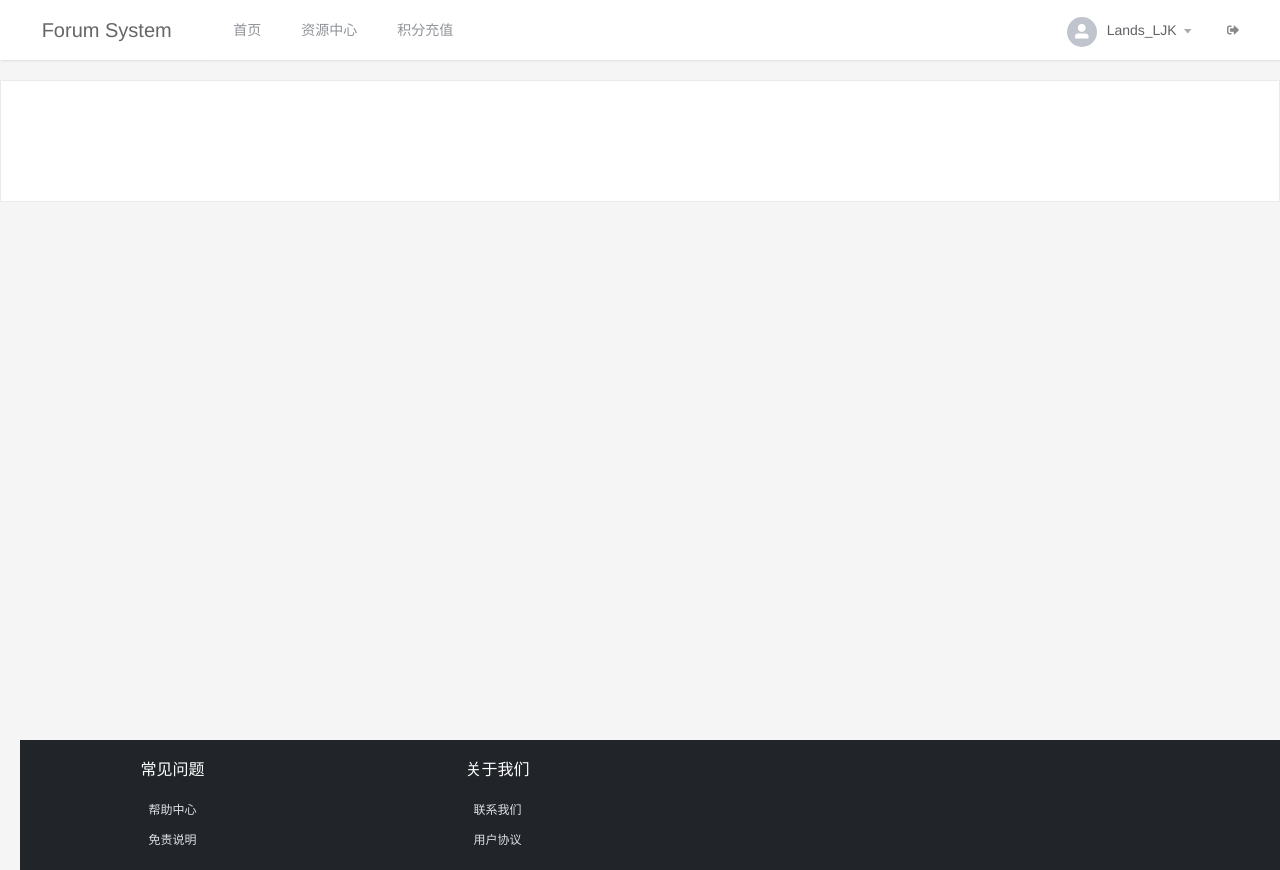
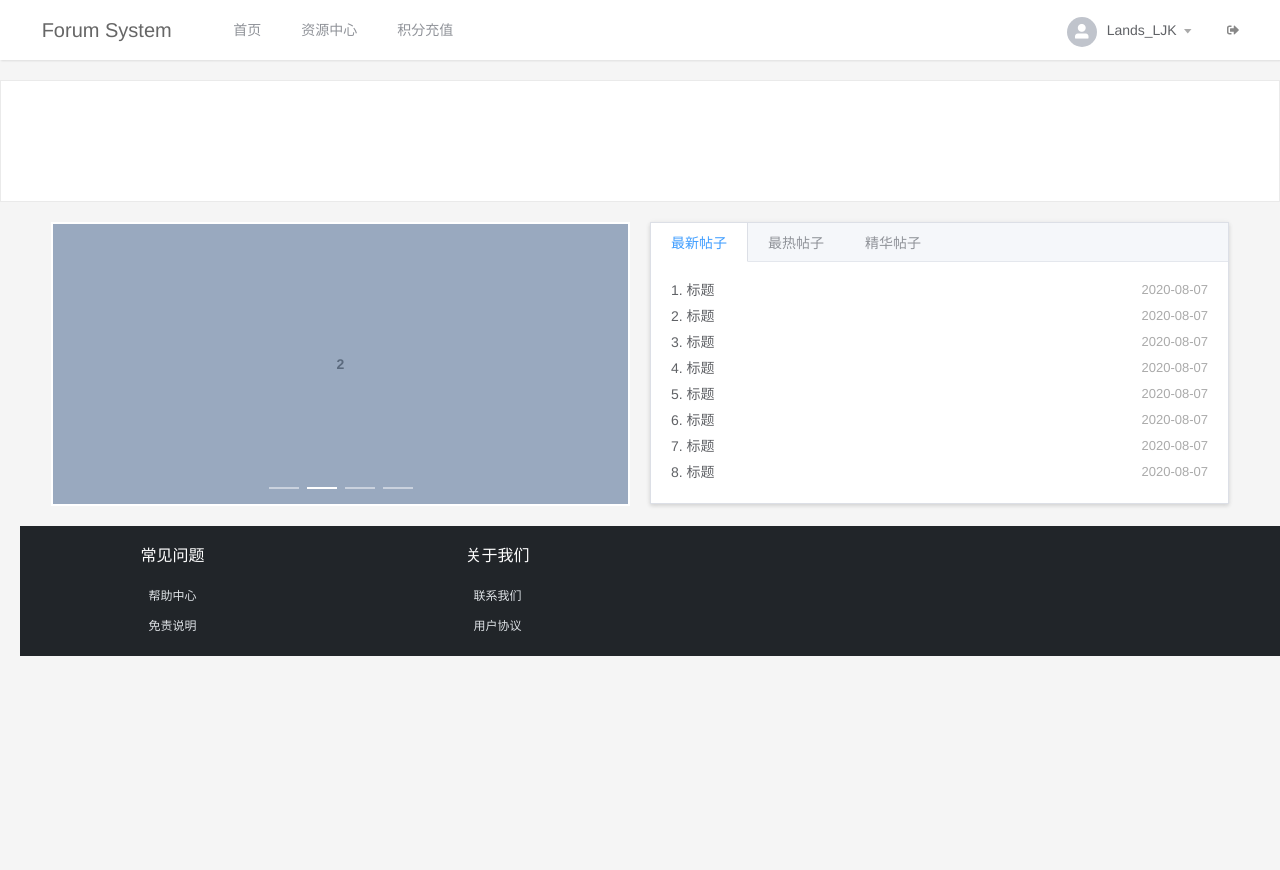
Before and after one commit to NoharaHiroshi/forum_system, a Vue app in the folder static/js/: page /#/ in a window 1280 px wide. Shown: the top 870 px of the page. After the commit the page ends 800 px from the top, so only its background shows below. Built offline with nearby package versions, Linux system fonts and the light colour scheme.

Commit message:
首页内容

```diff
--- a/static/js/src/components/Index.vue
+++ b/static/js/src/components/Index.vue
@@ -1,13 +1,94 @@
 <template>
-
+    <div class="context">
+        <el-row :gutter="20">
+            <el-col :span="12">
+                <el-carousel trigger="click" class="carousel" height="280px">
+                  <el-carousel-item v-for="item in 4" :key="item">
+                    <h3 class="small">{{ item }}</h3>
+                  </el-carousel-item>
+                </el-carousel>
+            </el-col>
+            <el-col :span="12">
+                 <el-tabs v-model="activeName" type="border-card" class="topic" @tab-click="handleClick">
+                    <el-tab-pane label="最新帖子" name="first">
+                        <ul class="topic-list">
+                            <li v-for="item in 8" :key="item">
+                                <div class="title">{{ item }}. 标题</div>
+                                <div class="date">2020-08-07</div>
+                            </li>
+                        </ul>
+                    </el-tab-pane>
+                    <el-tab-pane label="最热帖子" name="second">最热帖子</el-tab-pane>
+                    <el-tab-pane label="精华帖子" name="third">精华帖子</el-tab-pane>
+                  </el-tabs>
+            </el-col>
+        </el-row>
+    </div>
 </template>
 
 <script>
 export default {
-  	name: 'Index'
+  	name: 'Index',
+    data() {
+      return {
+        activeName: 'first'
+      };
+    },
+    methods: {
+      handleClick(tab, event) {
+        console.log(tab, event);
+      }
+    }
 }
 </script>
 
 <style>
+	.context {
+        width: 95%;
+        margin: 0 auto;
+    }
+    .carousel {
+        background: #fff;
+        border: 2px solid #fff;
+        box-sizing: border-box;
+    }
+    .carousel .el-carousel__item h3 {
+        color: #475669;
+        font-size: 14px;
+        opacity: 0.75;
+        line-height: 280px;
+        margin: 0;
+        text-align: center;
+    }
+    .carousel .el-carousel__item:nth-child(2n) {
+        background-color: #99a9bf;
+    }
 
+    .carousel .el-carousel__item:nth-child(2n+1) {
+        background-color: #d3dce6;
+    }
+    .topic {
+        background: #fff;
+        height: 280px;
+    }
+    .topic-list {
+        padding: 0 5px;
+    }
+    .topic-list li {
+        height: 26px;
+        line-height: 26px;
+        font-size: 14px;
+        position: relative;
+    }
+    .topic-list li .title {
+        width: 450px;
+        display: inline-block;
+    }
+    .topic-list li .date {
+        position: absolute;
+        right: 0;
+        display: inline-block;
+        font-size: 13px;
+        color: #aaa;
+    }
 </style>
--- a/static/js/src/components/common/Layout.vue
+++ b/static/js/src/components/common/Layout.vue
@@ -37,7 +37,7 @@ export default {
         width: 100%;
     }
     .index-footer {
-        position: absolute;
+        position: relative;
         bottom: 0;
         left: 0;
         width: 100%;
```
